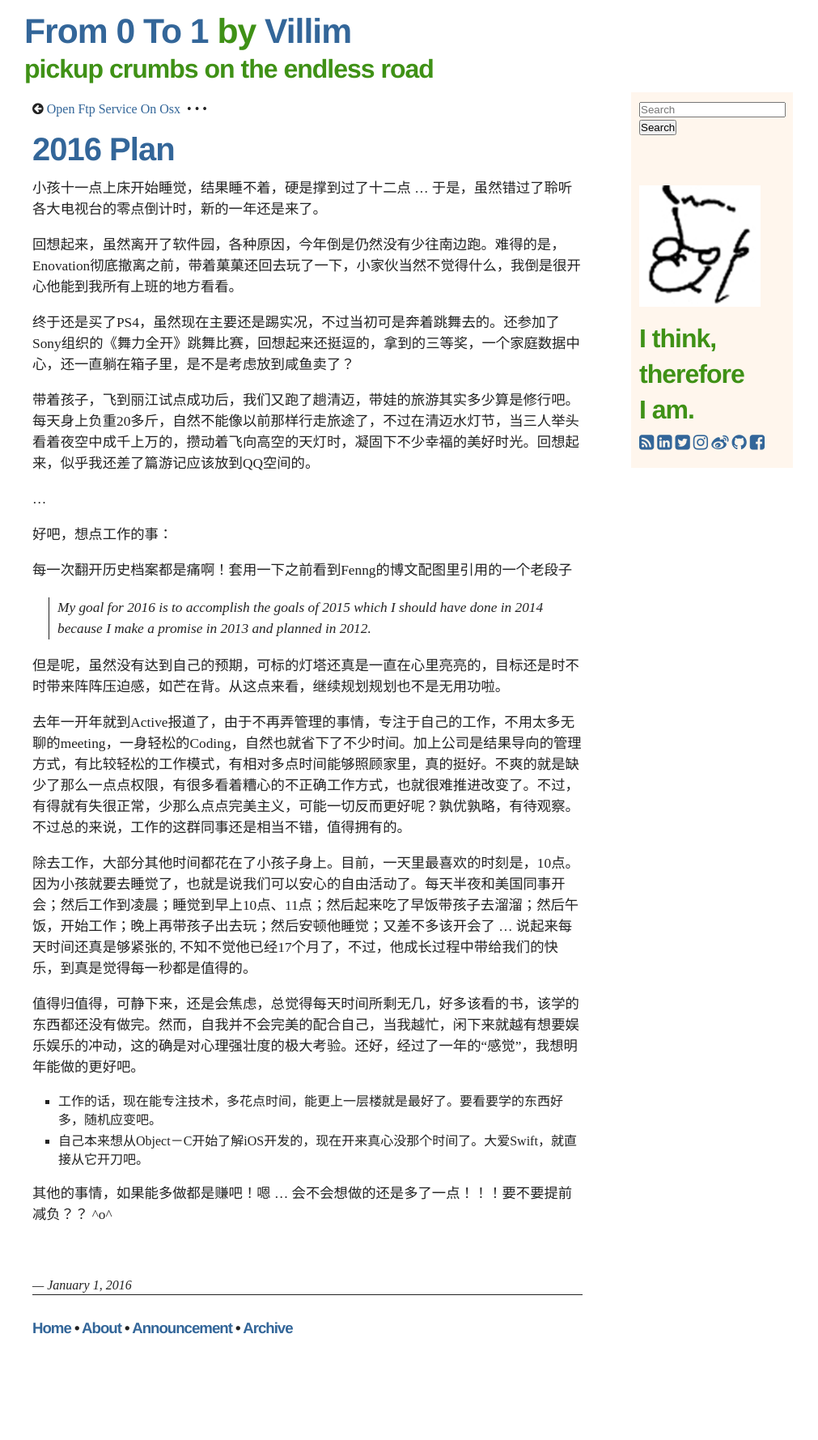
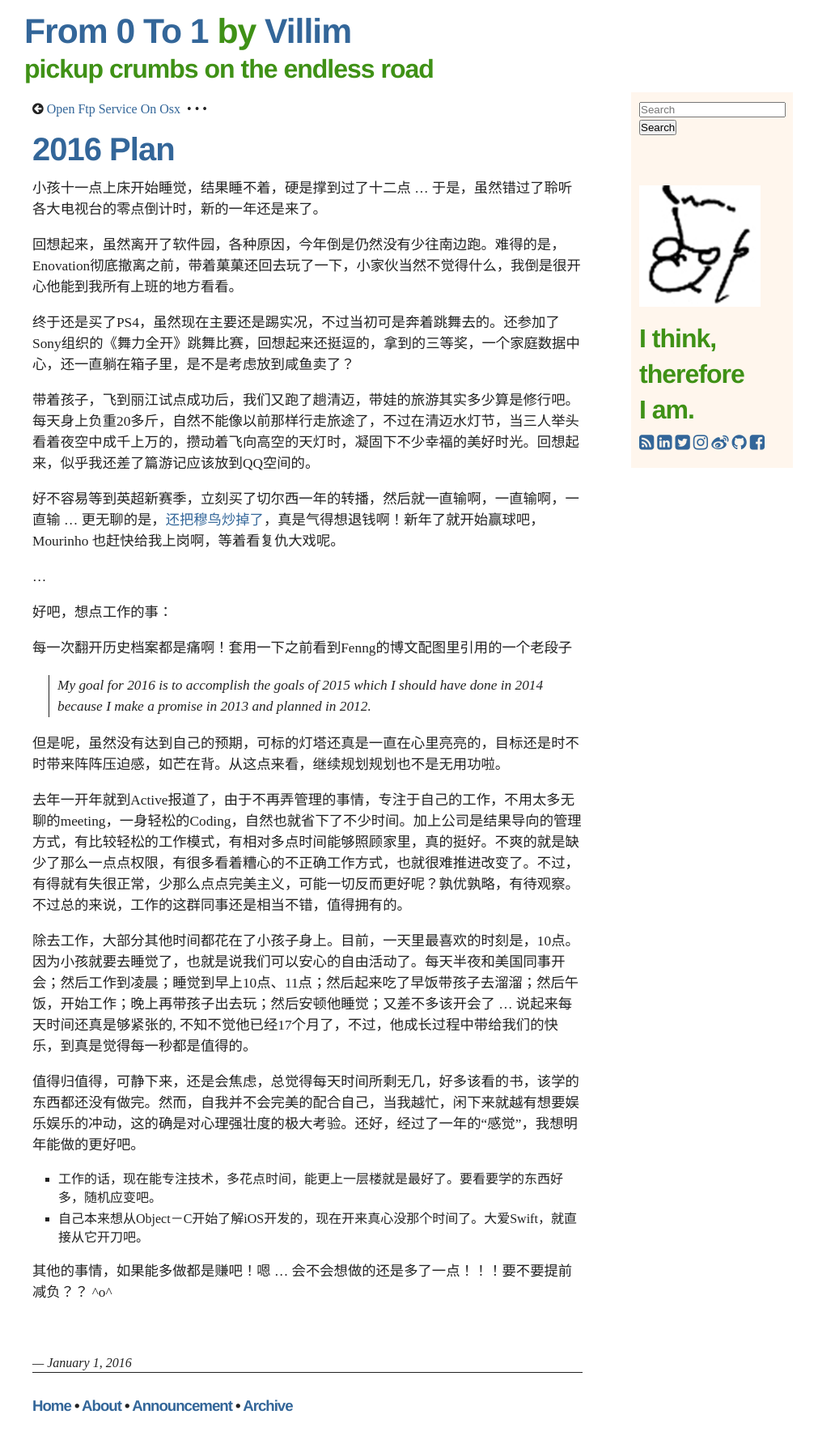
Before and after one commit to villim/villim.github.io, a Jekyll site: the page built from _posts/2016-01-01-2016-plan.md, in a window 1280 px wide. Shown: the whole page at 81% size, without its empty margins (135-1146 px from the left). Built offline with Jekyll 4.4.1, drawn with Linux system fonts in a browser that asks for light colours; nearby versions of some CDN libraries; Markdown is read by kramdown in place of the engine named in the settings; before the commit the page ends 1683 px from its top, so only the background shows below that.

Commit message:
2016 plan, adding new para

```diff
--- a/_posts/2016-01-01-2016-plan.md
+++ b/_posts/2016-01-01-2016-plan.md
@@ -10,6 +10,8 @@ layout: post
 终于还是买了PS4，虽然现在主要还是踢实况，不过当初可是奔着跳舞去的。还参加了Sony组织的《舞力全开》跳舞比赛，回想起来还挺逗的，拿到的三等奖，一个家庭数据中心，还一直躺在箱子里，是不是考虑放到咸鱼卖了？
 
 带着孩子，飞到丽江试点成功后，我们又跑了趟清迈，带娃的旅游其实多少算是修行吧。每天身上负重20多斤，自然不能像以前那样行走旅途了，不过在清迈水灯节，当三人举头看着夜空中成千上万的，攒动着飞向高空的天灯时，凝固下不少幸福的美好时光。回想起来，似乎我还差了篇游记应该放到QQ空间的。
+
+好不容易等到英超新赛季，立刻买了切尔西一年的转播，然后就一直输啊，一直输啊，一直输 ... 更无聊的是，[还把穆鸟炒掉了](http://villim.github.io/my-special-mourinho/)，真是气得想退钱啊！新年了就开始赢球吧，Mourinho 也赶快给我上岗啊，等着看复仇大戏呢。
 
  ...
 
```
